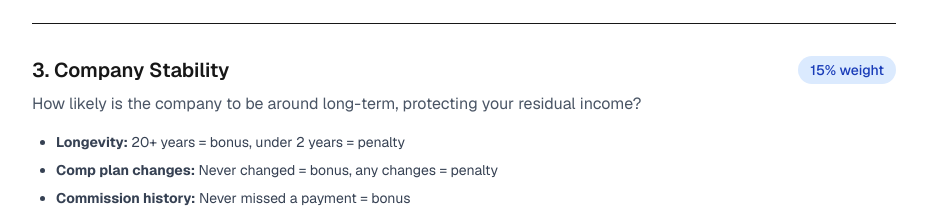
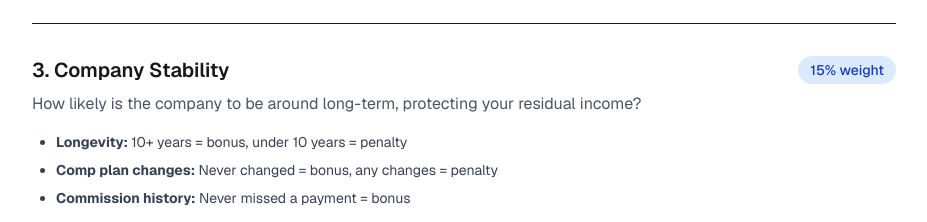
Before and after one commit to homebusinessacademy/home-business-watch, a Next.js app: page /how-we-rate in a window 1280 px wide. Shown: the part 2320-2542 px from the top of the page, without its empty margins (176-1103 px from the left). Built offline with nearby package versions, Linux system fonts and the light colour scheme.

Commit message:
Factor 3: simplify longevity to 10+ years = bonus, under 10 = penalty (evergreen)

```diff
--- a/src/app/how-we-rate/page.tsx
+++ b/src/app/how-we-rate/page.tsx
@@ -152,7 +152,7 @@ export default function HowWeRatePage() {
             How likely is the company to be around long-term, protecting your residual income?
           </p>
           <ul className="list-disc pl-6 space-y-2 text-gray-700 text-sm">
-            <li><strong>Longevity:</strong> 20+ years = bonus, under 2 years = penalty</li>
+            <li><strong>Longevity:</strong> 10+ years = bonus, under 10 years = penalty</li>
             <li><strong>Comp plan changes:</strong> Never changed = bonus, any changes = penalty</li>
             <li><strong>Commission history:</strong> Never missed a payment = bonus</li>
           </ul>
```
Also changed, not shown: 1 other file (tests, documents, lock files or other folders).
